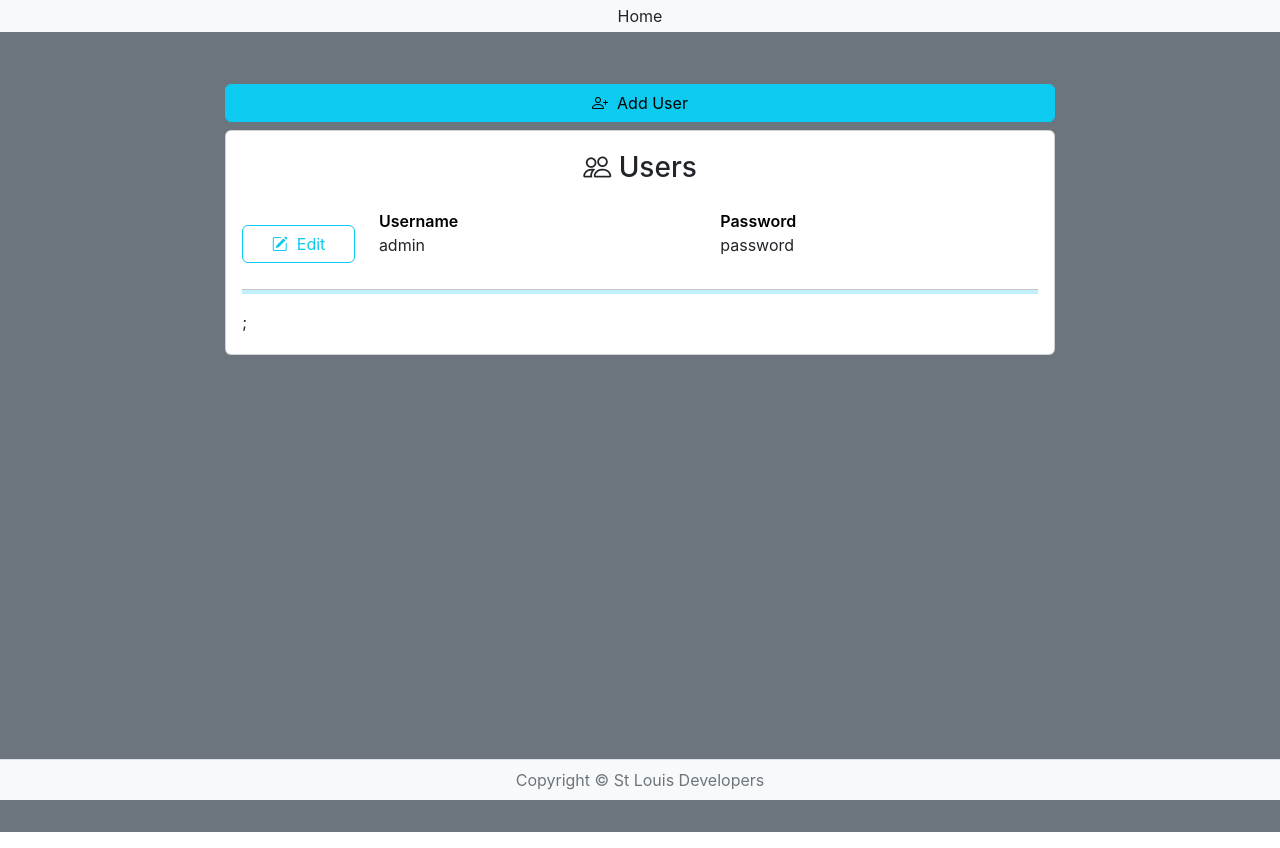
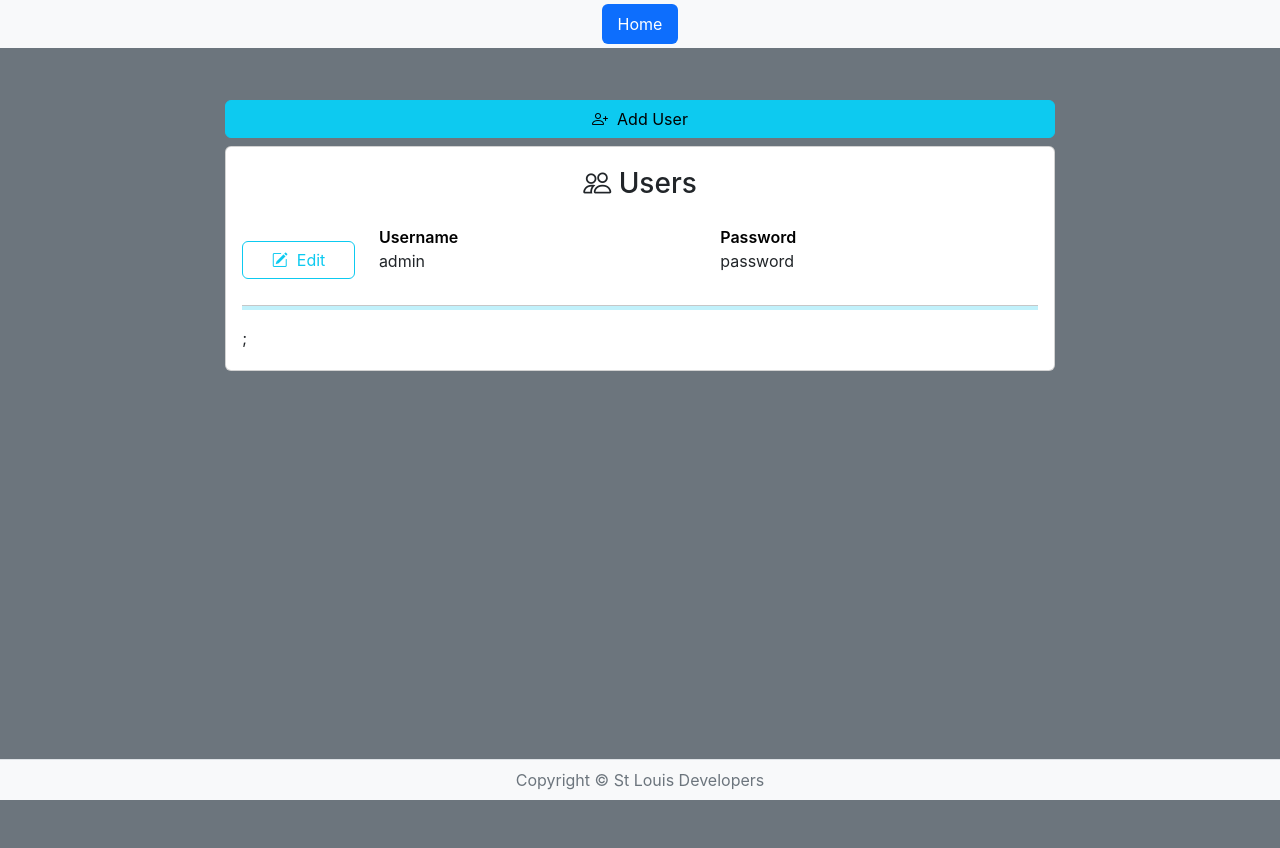
Before and after one commit to kingsleytagbo/nextjs-react-base, a Next.js app: page /users in a window 1280 px wide. Built offline with nearby package versions, Linux system fonts and the light colour scheme.

Commit message:
add new user

```diff
--- a/components/header.tsx
+++ b/components/header.tsx
@@ -1,4 +1,3 @@
-import Link from "next/link";
 import { useCallback, useEffect, useState } from "react";
 import { utils } from "../services/utility";
 const AUTH_KEY =  '/login/authenticate/';
@@ -21,8 +20,8 @@ function Header() {
             {
                 <section className="d-flex justify-content-center py-1 bg-light">
                     <ul className="nav nav-pills">
-                        <li className="nav-item"><Link href="/" className="nav-link active" aria-current="page">Home</Link></li>
-                        {(userLoginStatus === true) && <li className="nav-item"><Link href="/users" className="nav-link">Users</Link></li>}
+                        <li className="nav-item"><a href="/" className="nav-link active" aria-current="page">Home</a></li>
+                        {(userLoginStatus === true) && <li className="nav-item"><a href="/users" className="nav-link">Users</a></li>}
                     </ul>
                 </section>
             }
```
Also changed, not shown: package.json (+4 -4 lines), .eslintrc.json, 1 other file (tests, documents, lock files or other folders).
